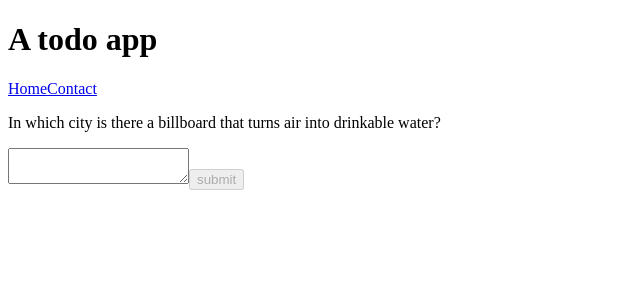
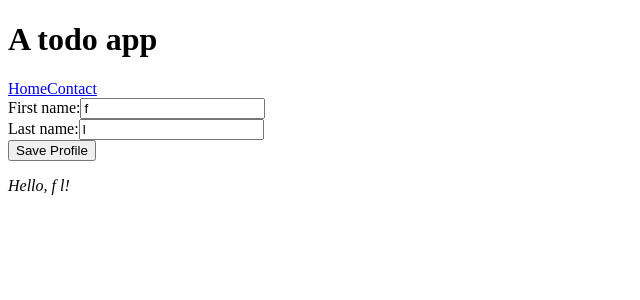
Before and after one commit to abhinabadutta2019/toDoList-react, a React (Create React App) app: page / in a window 1280 px wide. Shown: the top 300 px of the page, without its empty margins (0-640 px from the left). Built offline with nearby package versions, Linux system fonts and the light colour scheme.

Commit message:
input field and button, editing botton challenge -- conditional renddering my solve

```diff
--- a/src/Home.js
+++ b/src/Home.js
@@ -1,67 +1,91 @@
+//question ---
+// This form switches between two modes: in the editing mode, you see the inputs, and in the viewing mode, you only see the result. The button label changes between “Edit” and “Save” depending on the mode you’re in. When you change the inputs, the welcome message at the bottom updates in real time.
 import { useState } from "react";
 
-const Home = () => {
+export default function EditProfile() {
   //
 
-  const [answer, setAnswer] = useState("");
-  const [message, setMessage] = useState(null);
-  const [status, setStatus] = useState("typing");
+  const [firstName, setFirstName] = useState("f");
+  const [lastname, setLastName] = useState("l");
 
   //
-  const inputHandler = (e) => {
-    setAnswer(e.target.value);
+  const [editStatus, setEditStatus] = useState(true);
+  //
+  const firstnameHandler = (e) => {
+    setFirstName(e.target.value);
   };
   //
-  async function buttonHandler(e) {
-    //
-    setStatus("submitting");
-    //
-    try {
-      await submitForm(answer);
-      setMessage("Correct!");
-    } catch (err) {
-      // console.log(err);
-      setMessage(err.message);
-      setStatus("typing");
-    }
-    //
+  const lastnameHandler = (e) => {
+    setLastName(e.target.value);
+  };
+  //
+  const saveButtonHandler = (e) => {
+    e.preventDefault();
+    setEditStatus(false);
+  };
+  //
+  const editButtonHandler = (e) => {
+    e.preventDefault();
+    setEditStatus(true);
+  };
+  //
+  let content;
+  //
+
+  if (editStatus) {
+    content = (
+      <>
+        <form>
+          <label>
+            First name:
+            <input value={firstName} onChange={firstnameHandler} />
+          </label>
+          <br />
+          <label>
+            Last name:
+            <input value={lastname} onChange={lastnameHandler} />
+          </label>
+          <br />
+          <button onClick={saveButtonHandler} type="submit">
+            Save Profile
+          </button>
+          <p>
+            <i>
+              Hello, {firstName} {lastname}!
+            </i>
+          </p>
+        </form>
+      </>
+    );
+  } else {
+    content = (
+      <>
+        <form>
+          <label>
+            First name:
+            {/* <input onChange={firstnameHandler} /> */}
+            {firstName}
+          </label>
+          <br />
+          <label>
+            Last name:
+            {/* <input onChange={lastnameHandler} /> */}
+            {lastname}
+          </label>
+          <br />
+          <button onClick={editButtonHandler} type="submit">
+            Edit Profile
+          </button>
+          <p>
+            <i>
+              Hello, {firstName} {lastname}!
+            </i>
+          </p>
+        </form>
+      </>
+    );
   }
 
   //
-  return (
-    <>
-      <p>
-        In which city is there a billboard that turns air into drinkable water?
-      </p>
-
-      <textarea onChange={inputHandler}></textarea>
-
-      <button
-        onClick={buttonHandler}
-        disabled={answer.length < 1 || status == "submitting"}
-      >
-        submit
-      </button>
-
-      <p>{message}</p>
-    </>
-  );
-};
-
-//
-function submitForm(answer) {
-  // Pretend it's hitting the network.
-  return new Promise((resolve, reject) => {
-    setTimeout(() => {
-      let shouldError = answer.toLowerCase() !== "lima";
-      if (shouldError) {
-        reject(new Error("Good guess but a wrong answer. Try again!"));
-      } else {
-        resolve();
-      }
-    }, 1500);
-  });
+  return <>{content}</>;
 }
-//
-
-export default Home;
```
Also changed, not shown: src/TaskList.js (+42 -57 lines).
